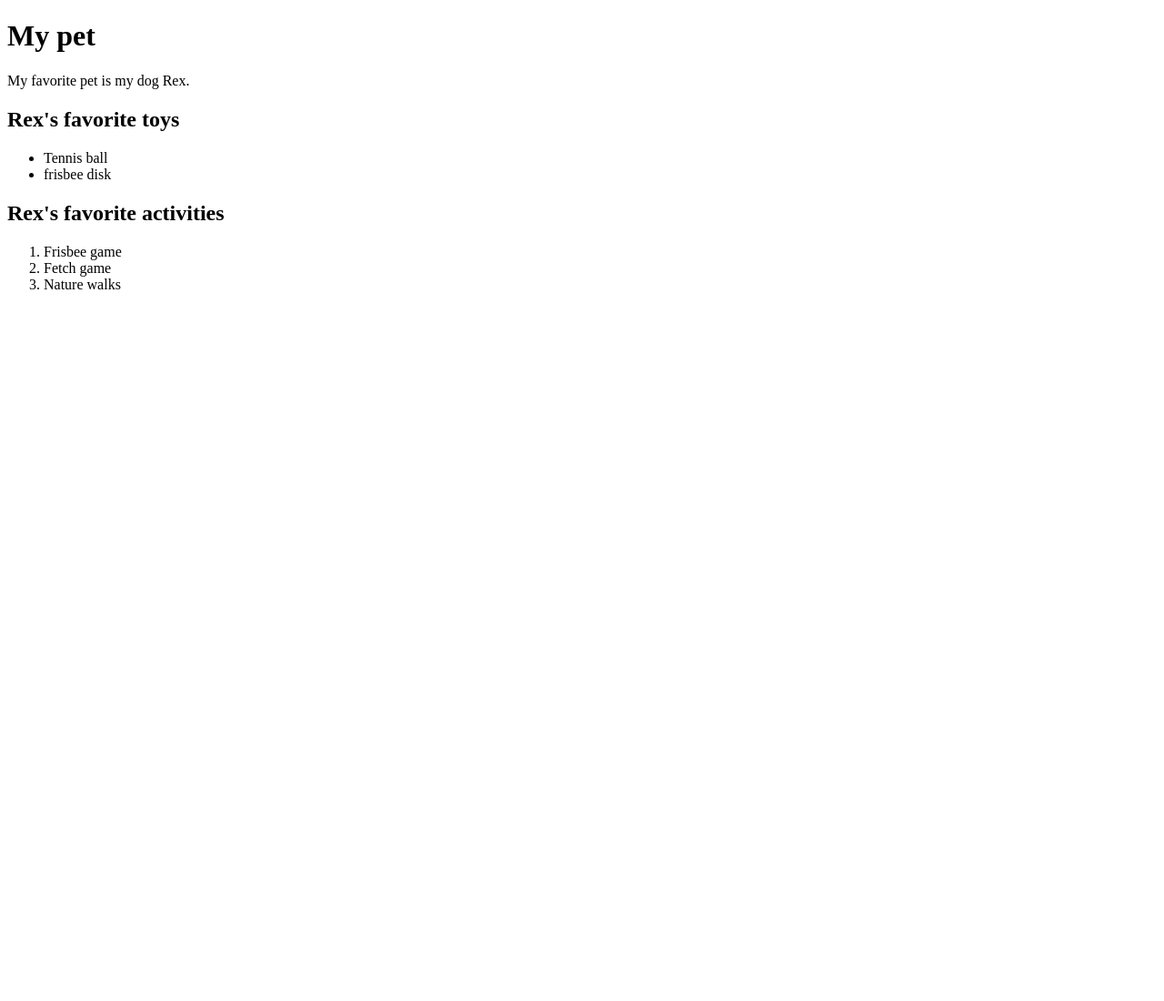
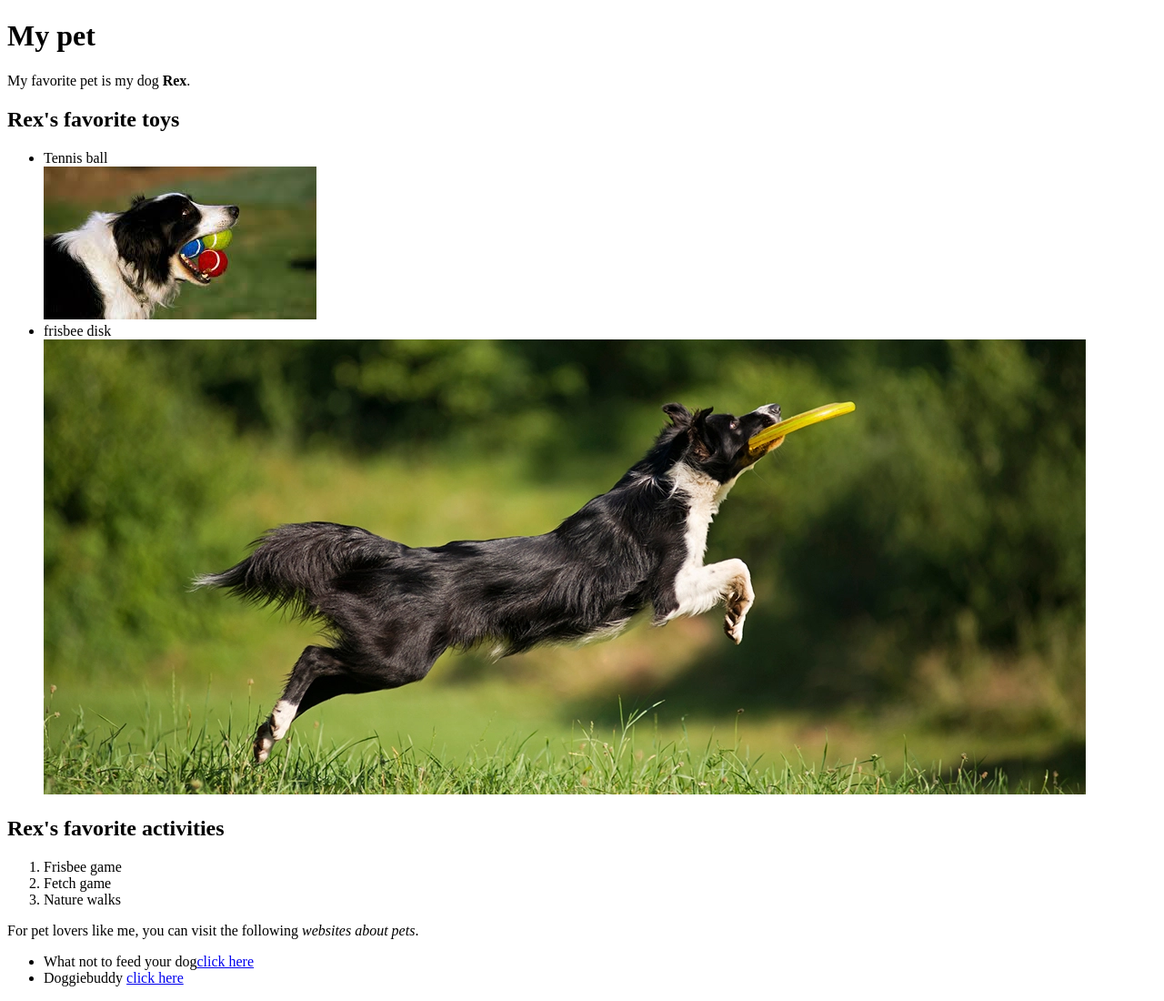
Before and after one commit to chegrofelix/Pet-website, a plain HTML site: page index.html in a window 1280 px wide. Shown: the whole page at 91% size. Before the commit the page ends 800 px from the top, so only its background shows below. Drawn offline with Linux system fonts and the light colour scheme.

Commit message:
modified index.html

```diff
--- a/index.html
+++ b/index.html
@@ -7,11 +7,13 @@
 </head>
 <body>
     <h1>My pet</h1>
-    <p>My favorite pet is my dog Rex.</p>
+    <p>My favorite pet is my dog <strong>Rex</strong>.</p>
     <h2>Rex's favorite toys</h2>
     <ul>
         <li>Tennis ball</li>
+        <img src="./images/Rex.jpeg" alt="Rex carrying tennis balls">
         <li>frisbee disk</li>
+        <img src="./images/Rex.webp" alt="Rex playing frisbee">
     </ul>
     <h2>Rex's favorite activities</h2>
     <ol>
@@ -19,5 +21,10 @@
         <li>Fetch game</li>
         <li>Nature walks</li>
     </ol>
+    <p>For pet lovers like me, you can visit the following <em>websites about pets</em>.</p>
+    <ul>
+        <li>What not to feed your dog<a href="https://www.caninejournal.com/foods-not-to-feed-dog">click here</a></li>
+        <li>Doggiebuddy <a href="http://www.doggiebuddy.com/topics/Trainingtopics/traintopic3.html">click here</a></li>
+    </ul>
 </body>
 </html>
```
Also changed, not shown: images/Rex.jpeg (added), images/Rex.webp (added).
